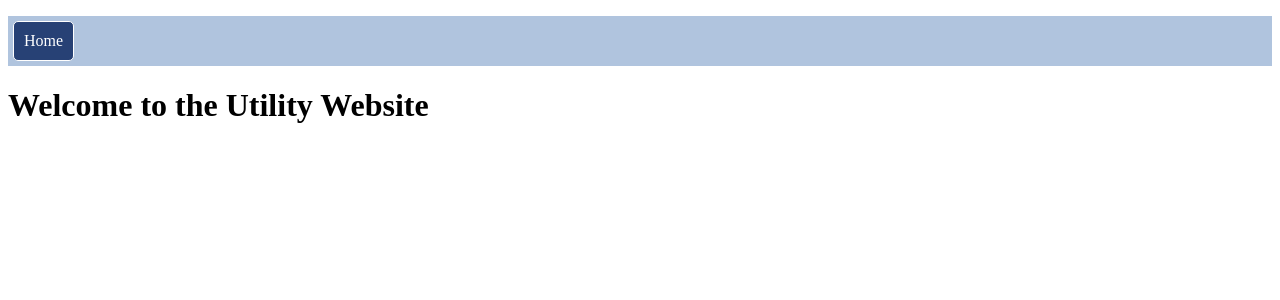
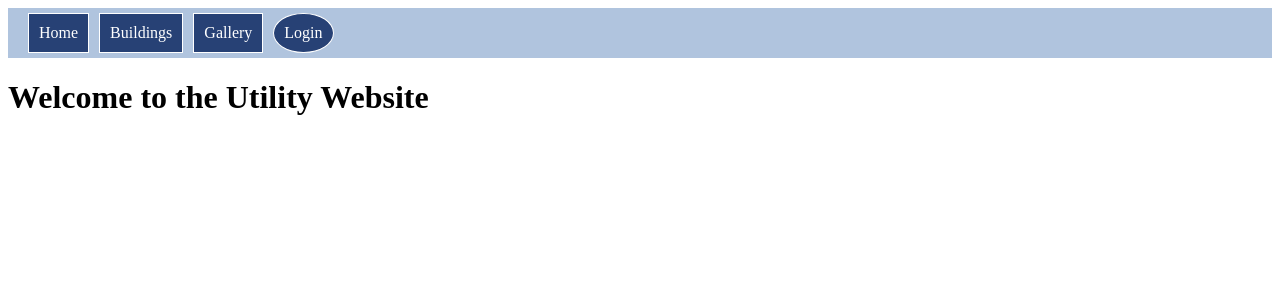
Before and after one commit to CyberNFS/Utility, a Django app: page / in a window 1280 px wide. Shown: the top 300 px of the page. Run offline with Django 3.2, Linux system fonts and the light colour scheme.

Commit message:
Created some of the templates and mapped them to the URL.

```diff
--- a/Website/Review/views.py
+++ b/Website/Review/views.py
@@ -5,3 +5,23 @@ from django.contrib.auth.decorators import login_required
 def home(request):
     context = {}
     return render(request, 'Review/home.html', context)
+
+
+def buildings(request):
+    context = {}
+    return render(request, 'Review/buildings.html', context)
+
+
+def login(request):
+    context = {}
+    return render(request, 'Review/login.html', context)
+
+
+def register(request):
+    context = {}
+    return render(request, 'Review/register.html', context)
+
+
+def gallery(request):
+    context = {}
+    return render(request, 'Review/gallery.html', context)
--- a/Website/Website/settings.py
+++ b/Website/Website/settings.py
@@ -15,7 +15,7 @@ import os
 # Build paths inside the project like this: os.path.join(BASE_DIR, ...)
 BASE_DIR = os.path.dirname(os.path.dirname(os.path.abspath(__file__)))
 TEMPL_DIR = os.path.join(BASE_DIR, 'templates')
-
+STATIC_DIR = os.path.join(BASE_DIR, 'static')
 
 # Quick-start development settings - unsuitable for production
 # See https://docs.djangoproject.com/en/2.2/howto/deployment/checklist/
@@ -120,3 +120,4 @@ USE_TZ = True
 # https://docs.djangoproject.com/en/2.2/howto/static-files/
 
 STATIC_URL = '/static/'
+STATICFILES_DIRS = [STATIC_DIR, ]
--- a/Website/Website/urls.py
+++ b/Website/Website/urls.py
@@ -22,4 +22,9 @@ urlpatterns = [
     path('admin/', admin.site.urls),
     path('Review/', include('Review.urls')),
     path('', views.home, name='home'),
+    path('buildings/', views.buildings, name='buildings'),
+    path('login/', views.login, name='login'),
+    path('register/', views.register, name='register'),
+    path('gallery/', views.gallery, name='gallery'),
+
 ]
--- a/Website/templates/Review/base.html
+++ b/Website/templates/Review/base.html
@@ -10,10 +10,16 @@
     <style>
         nav {
             background-color: #b0c4de; /* Navbar background */
+            display: flex;
+            justify-content: space-between;
+            align-items: center;
+            padding: 0 15px;
         }
         nav ul {
             list-style-type: none;
             padding: 0;
+            margin: 0;
+            display: flex;
         }
         nav ul li {
             display: inline-block;
@@ -25,19 +31,28 @@
             color: white;
             text-decoration: none;
             border: 1px solid #ffffff; /* White border */
-            border-radius: 5px; /* Rounded corners */
             margin: 5px;
+            transition: background-color 0.3s;
         }
         nav ul li a:hover {
             background-color: #016AE3; /* Hover background */
         }
+        nav ul li:last-child a {
+            border-radius: 50%; /* Makes the link circular */
+            padding: 10px; /* Adjust size as needed */
+        }
     </style>
+
+
 </head>
 <body>
     <header>
         <nav>
             <ul>
                 <li><a href="{% url 'home' %}">Home</a></li>
+                <li><a href="{% url 'buildings' %}">Buildings</a></li>
+                <li><a href="{% url 'gallery' %}">Gallery</a></li>
+                <li><a href="{% url 'login' %}">Login</a></li>
 
             </ul>
         </nav>
```
Also changed, not shown: Website/templates/Review/buildings.html (added, +8 -0 lines), Website/templates/Review/gallery.html (added, +8 -0 lines), Website/templates/Review/login.html (added, +10 -0 lines), Website/templates/Review/register.html (added, +8 -0 lines).
